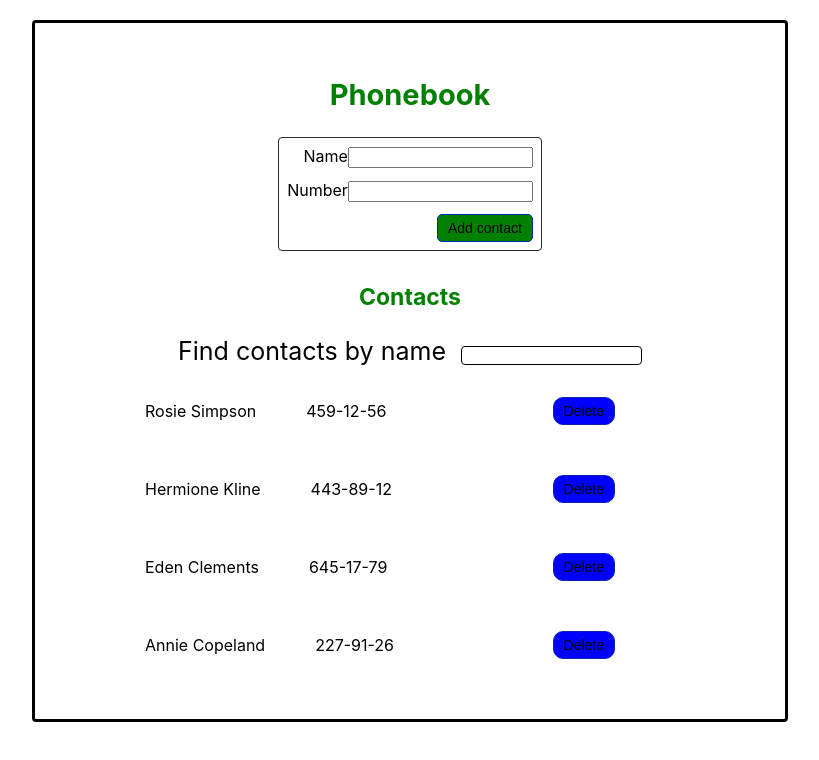
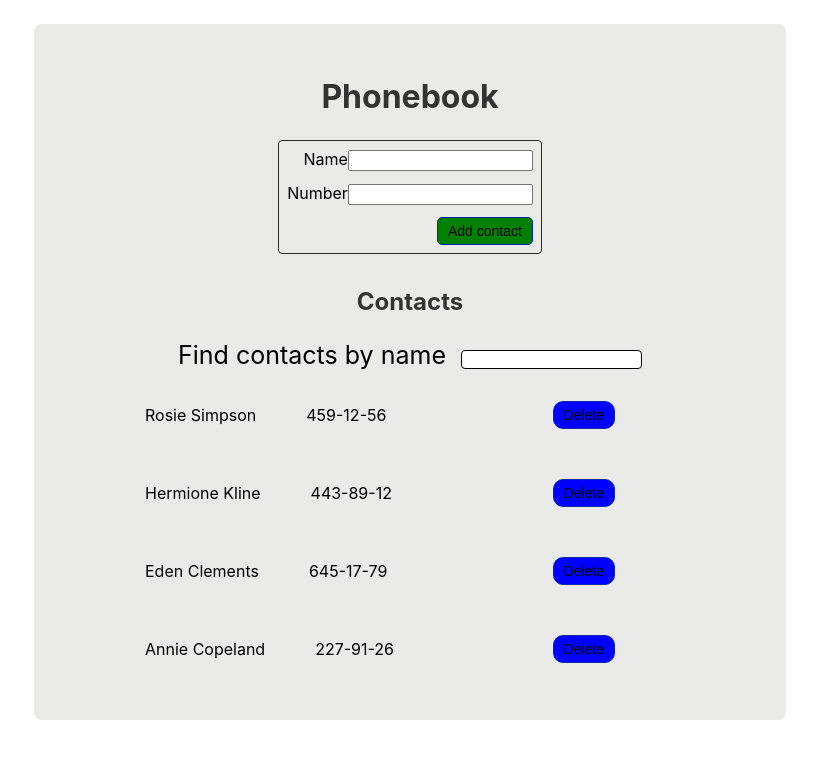
Before and after one commit to Alona1366/goit-react-hw-02-phonebook, a React (Create React App) app: page / in a window 1280 px wide. Shown: the top 760 px of the page, without its empty margins (230-1049 px from the left). Built offline with nearby package versions, Linux system fonts and the light colour scheme.

Commit message:
update app styled

```diff
--- a/src/components/App/App.styled.js
+++ b/src/components/App/App.styled.js
@@ -2,21 +2,21 @@ import styled from '@emotion/styled'
 
 export const Contain = styled.div`
   width: 720px;
-  padding: 35px 15px;
-  margin-top: 20px;
-  border: 3px solid black;
-  border-radius: 4px;
+  padding: 32px 16px;
+  margin-top: 24px;
+  background-color: #eaeae9;
+  border-radius: 8px;
   text-align: center;
   margin-left: auto;
   margin-right: auto;
 `;
 export const PhoneBook = styled.h1`
-  font-size: 29px;
-  color: green;
-  margin-bottom: 25px;
+  font-size: 32px;
+  color: #333333;
+  margin-bottom: 24px;
 `;
 export const PhoneContacts = styled.h1`
-  font-size: 23px;
-  color: green;
-  margin-bottom: 25px;
+  font-size: 24px;
+  color: #333333;
+  margin-bottom: 24px;
 `;
```
